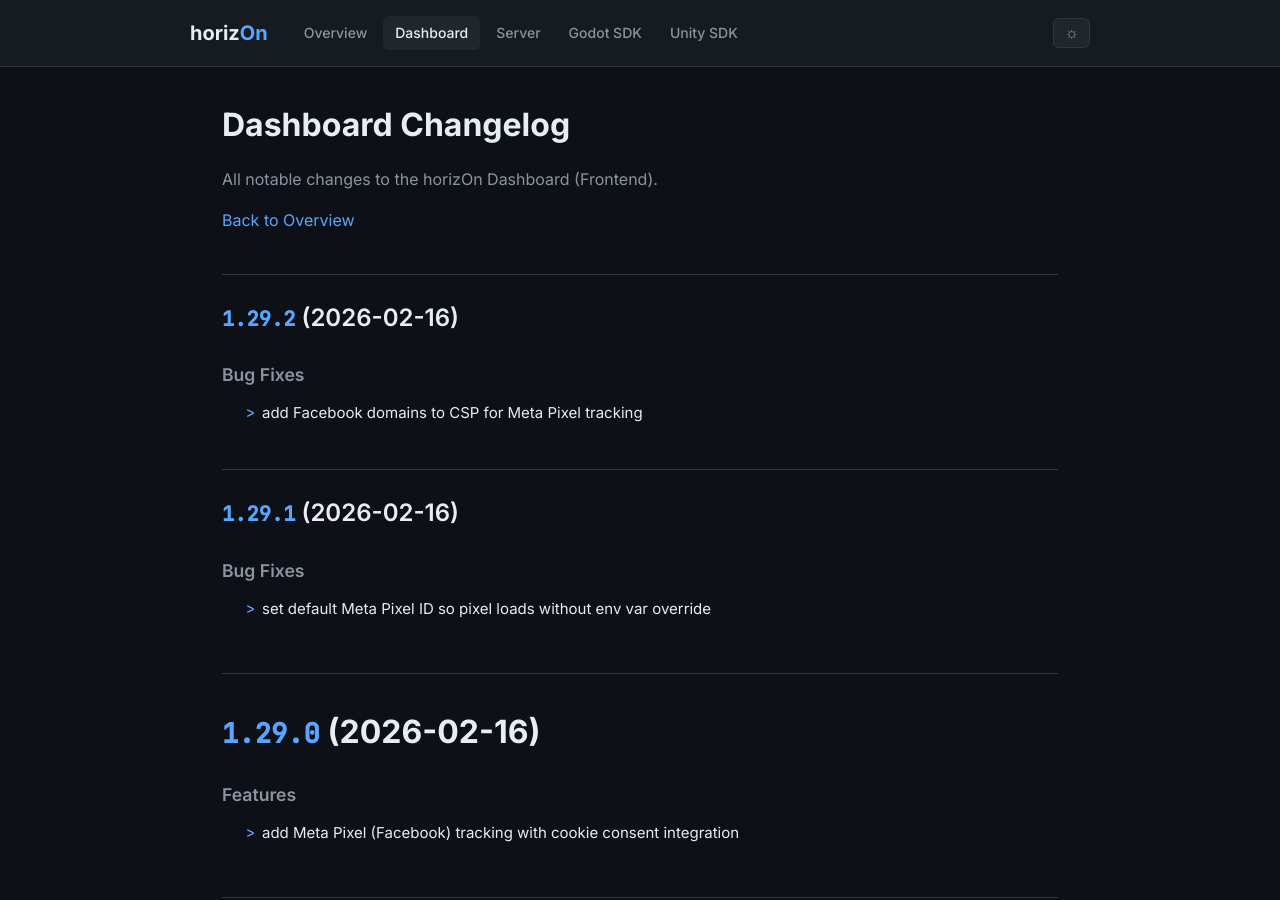
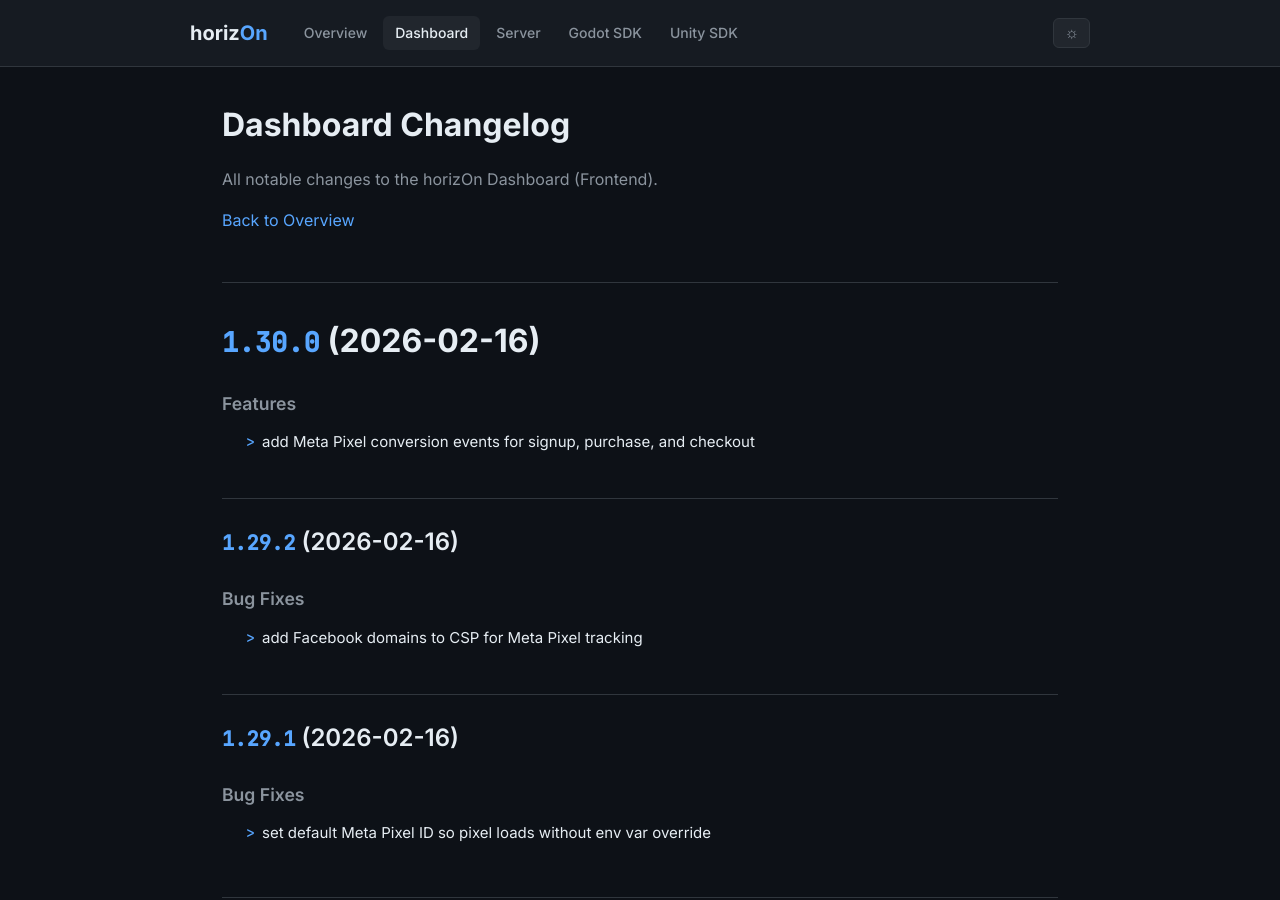
Before and after one commit to ProjectMakersDE/horizOn-Changelog, a Jekyll site: the page built from dashboard-changelog.md, in a window 1280 px wide and 900 px high. Built offline with Jekyll 4.4.1, drawn with Linux system fonts in a browser that asks for light colours.

Commit message:
chore: sync changelogs [skip ci]

```diff
--- a/dashboard-changelog.md
+++ b/dashboard-changelog.md
@@ -8,6 +8,13 @@ title: Dashboard Changelog
 All notable changes to the horizOn Dashboard (Frontend).
 
 [Back to Overview](.)
+
+# [1.30.0](https://github.com/ProjectMakersDE/horizOn-Dashboard/compare/v1.29.2...v1.30.0) (2026-02-16)
+
+
+### Features
+
+* add Meta Pixel conversion events for signup, purchase, and checkout ([0c00fbd](https://github.com/ProjectMakersDE/horizOn-Dashboard/commit/0c00fbd523246343783ea2206031856c44ba2641))
 
 ## [1.29.2](https://github.com/ProjectMakersDE/horizOn-Dashboard/compare/v1.29.1...v1.29.2) (2026-02-16)
 
```
Also changed, not shown: index.md (+1 -1 lines).
